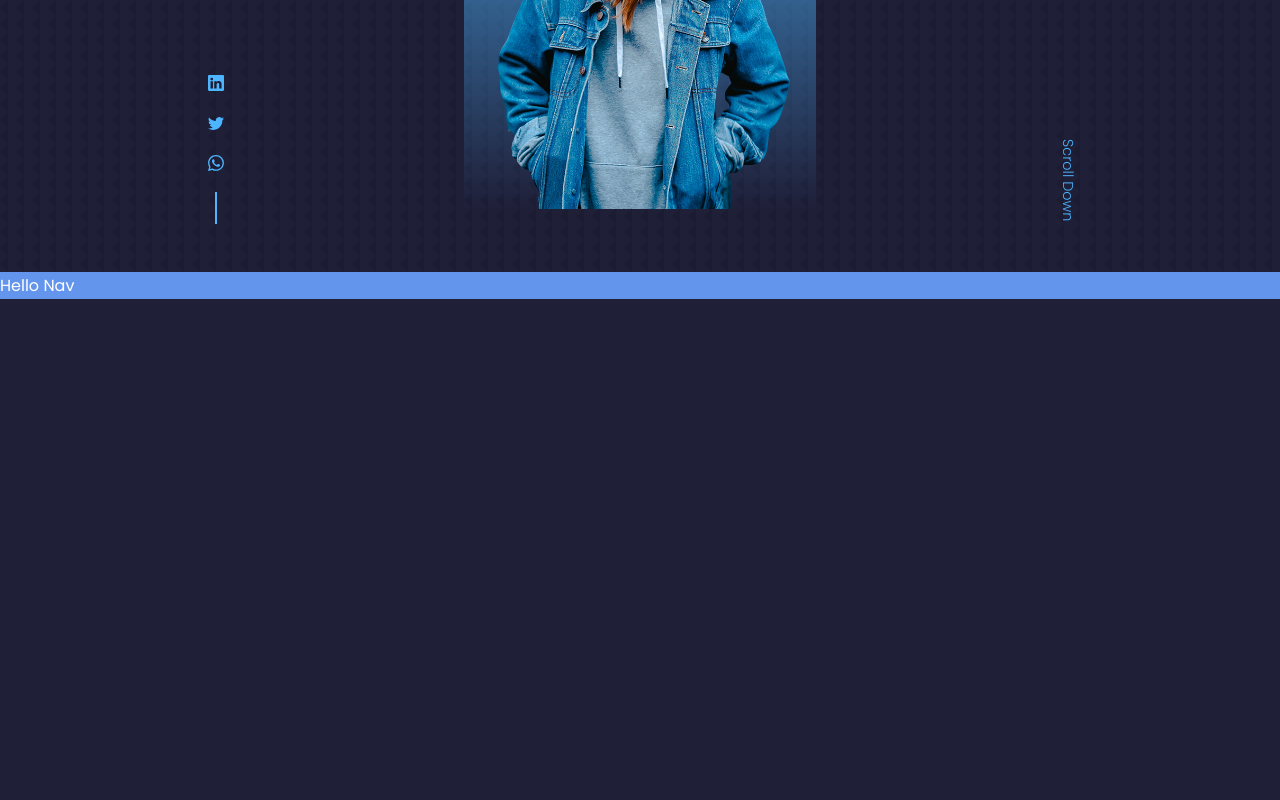
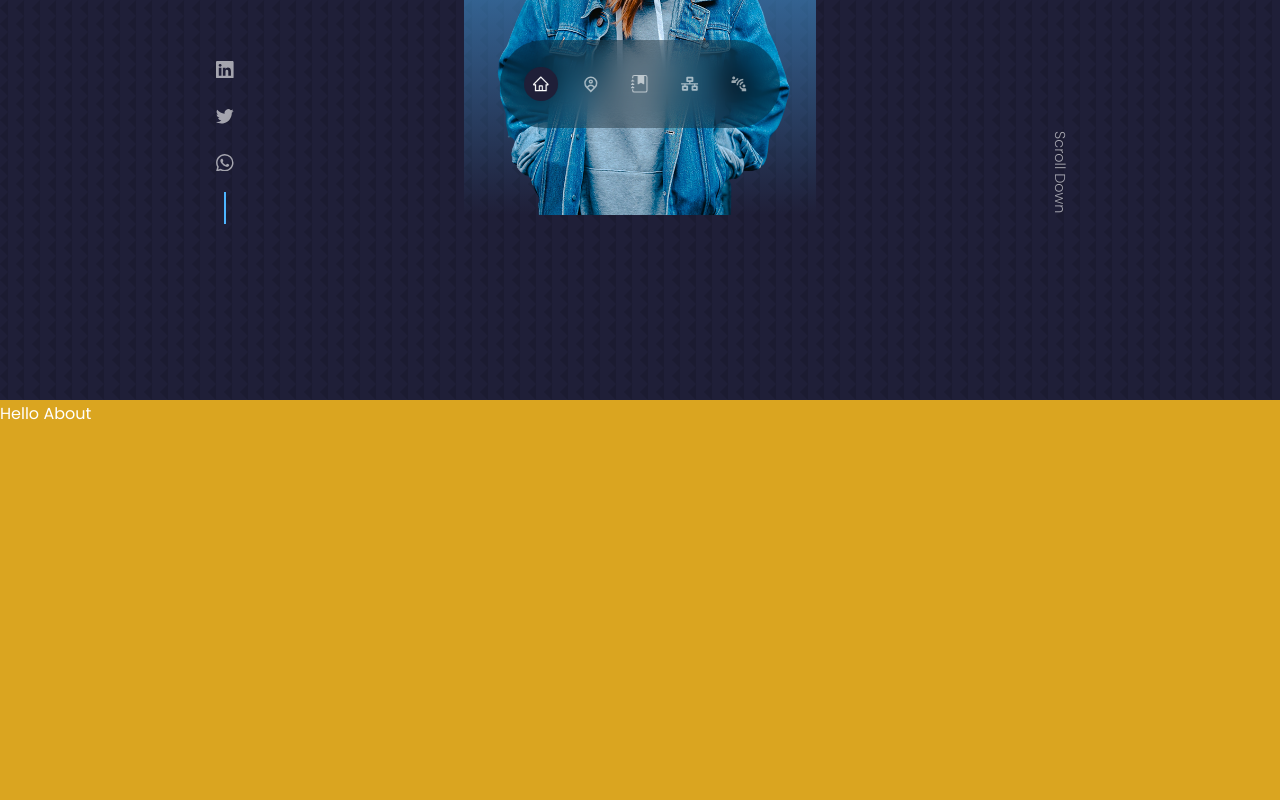
Before and after one commit to sibTunechy/React_Web_Egator, a React (Create React App) app: page / in a window 1280 px wide. Shown: the part 640-1440 px from the top of the page. Before the commit the page ends 939 px from the top, so only its background shows below. Built offline with nearby package versions, Linux system fonts and the light colour scheme.

Commit message:
Navbar Component
This commit is the completion of the Floating Navbar Component

```diff
--- a/src/App.jsx
+++ b/src/App.jsx
@@ -14,13 +14,13 @@ const App = () => {
     <div className='App'>
       <Header />
       <Nav />
-      {/* <About />
+      <About />
       <Experience />
       <Services />
       <Portfolio />
       <Testimonials />
       <Contact />
-      <Footer /> */}
+      <Footer />
     </div>
   )
 }
--- a/src/Components/about/About.jsx
+++ b/src/Components/about/About.jsx
@@ -2,8 +2,8 @@ import React from 'react'
 import './about.css'
 export default function About() {
   return (
-    <div className='about'>
+    <section className='about' id='about'>
       Hello About
-    </div>
+    </section>
   )
 }
--- a/src/Components/contact/Contact.jsx
+++ b/src/Components/contact/Contact.jsx
@@ -3,8 +3,8 @@ import './contact.css'
 
 export default function Contact() {
   return (
-    <div className='contact'>
+    <section className='contact' id='contact'>
       Hello Contact
-    </div>
+    </section>
   )
 }
--- a/src/Components/experience/Experience.jsx
+++ b/src/Components/experience/Experience.jsx
@@ -2,8 +2,8 @@ import React from 'react'
 import './experience.css'
 export default function experience() {
   return (
-    <div className='experience'>
+    <section className='experience' id='experience'>
       Hello Experience
-    </div>
+    </section>
   )
 }
--- a/src/Components/nav/Nav.jsx
+++ b/src/Components/nav/Nav.jsx
@@ -1,10 +1,23 @@
-import React from 'react'
+import React, { useState } from 'react'
 import './nav.css'
+import Button from '../../tools/Button/Button'
+import { AiOutlineHome } from 'react-icons/ai'
+import { RiMapPinUserLine } from 'react-icons/ri'
+import { BsFillJournalBookmarkFill } from 'react-icons/bs'
+import { FaNetworkWired } from 'react-icons/fa'
+import { MdConnectWithoutContact } from 'react-icons/md'
 
 export default function Nav() {
+  const [activeNav, setActiveNav] = useState('#')
   return (
-    <div className='nav'>
-      Hello Nav
-    </div>
+    <nav className='nav'>
+    <Button>
+      <a href="#" onClick={() => setActiveNav('#')} className={activeNav === '#' ? 'active' : ' '}> <AiOutlineHome /> </a>
+      <a href="#about" onClick={() => setActiveNav('#about')} className={activeNav === '#about' ? 'active' : ' '}> <RiMapPinUserLine /></a>
+      <a href="#experience"  onClick={() => setActiveNav('#experience')} className={activeNav === '#experience' ? 'active' : ' '}> <BsFillJournalBookmarkFill /></a>
+      <a href="#services" onClick={() => setActiveNav('#services')} className={activeNav === '#services' ? 'active' : ' '} > < FaNetworkWired /></a>
+      <a href="#contact" onClick={() => setActiveNav('#contact')} className={activeNav === '#contact' ? 'active' : ' '}> < MdConnectWithoutContact /></a>
+    </Button>
+    </nav>
   )
 }
--- a/src/Components/nav/nav.css
+++ b/src/Components/nav/nav.css
@@ -1,4 +1,31 @@
 .nav{
-  background-color: cornflowerblue;
+  background: rgba(0, 0, 0, 0.3);
+  padding: 0.5rem 1.5rem;
+  display: block;
+  z-index: 2;
+  position: fixed;
+  left: 50%;
+  transform: translateX(-50%);
+  bottom: 2rem;
   display: flex;
+  gap: 0.8rem;
+  border-radius: 3rem;
+  backdrop-filter: blur(15px);
 }
+
+a{
+  background: transparent;
+  padding: 0.5rem;
+  border-radius: 50%;
+  display: flex;
+  font-size: 1.1rem;
+  color: var(--color-light);
+}
+a:hover {
+  background: rgba(0, 0, 0, 0.4);
+}
+
+a.active{
+  background: var(--color-bg);
+  color: var(--color-white);
+}
--- a/src/Components/services/Services.jsx
+++ b/src/Components/services/Services.jsx
@@ -3,8 +3,8 @@ import './services.css'
 
 export default function Services() {
   return (
-    <div className='services'>
+    <section className='services' id='services'>
       Hello Services
-    </div>
+    </section>
   )
 }
--- a/src/index.css
+++ b/src/index.css
@@ -46,6 +46,7 @@ h1{
 
 section{
     margin-top: 8rem;
+    height: 100vh;
 }
 
 section > h2,
```
